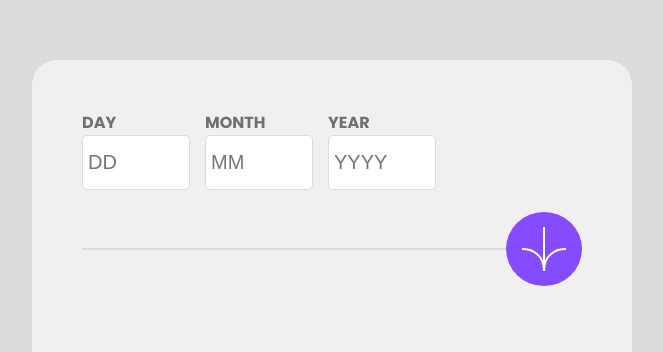
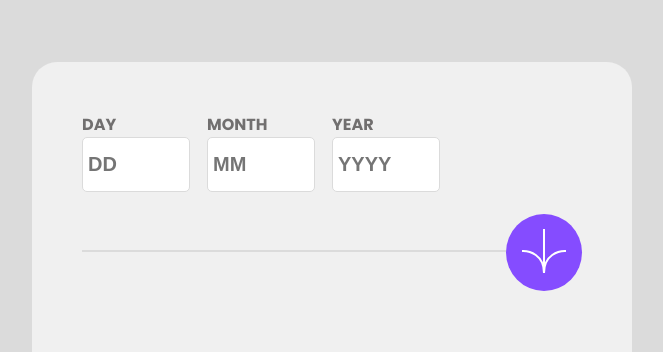
Before and after one commit to lmpko/frontendmentor-age-calculator-app-main, a React app: page / in a window 1280 px wide. Shown: the part 104-456 px from the top of the page, 308-971 px from the left. Built offline with nearby package versions, Linux system fonts and the light colour scheme.

Commit message:
linecomponent deleted, and elements added t oform as button with css and active states

```diff
--- a/app.css
+++ b/app.css
@@ -21,6 +21,8 @@ body{
 input{
     font-size: 1.25rem;
     padding: .9375rem.3125rem ;
+    font-weight: 700;
+    color: var(--sixthary-color);
 }
 
 main{
@@ -38,7 +40,12 @@ main{
 }
 
 .date-form{
-    display: flex;
+    display: grid;
+    grid-template-columns: 1fr 1fr 1fr 1fr;
+    grid-template-rows: 0.5fr 0.5fr;
+    grid-template-areas:
+    ". . . . "
+    "btn btn btn btn";
 }
 .date-form input{
     width: 5rem;
@@ -50,14 +57,22 @@ main{
 .line-with-img{
     text-align: center;
     padding-top: 3.125rem;
+    grid-area: btn;
 }
 
-.line-with-img img{
+.line-with-img button{
     position: relative;
     top: -2.875rem ;
     background-color: var(--primary-color);
     border-radius: 50%;
     padding: .9375rem;
+    border: none;
+    cursor: pointer;
+}
+
+.line-with-img button:hover,
+.line-with-img button:focus{
+    background-color: var(--sixthary-color);
 }
 
 .line-with-img hr{
--- a/src/AppLayout.js
+++ b/src/AppLayout.js
@@ -1,13 +1,11 @@
 import React from 'react'
 import DateFormCompononet from './DateFormCompononet'
-import LineComponent from "./LineComponent"
 import ShowComponent from "./ShowComponent"
 
 const AppLayout = () => {
   return (
     <>
         <DateFormCompononet/>
-        <LineComponent />
         <ShowComponent />
     </>
   )
--- a/src/DateFormCompononet.js
+++ b/src/DateFormCompononet.js
@@ -1,25 +1,37 @@
 import React from 'react'
+import arrowIMG from "/assets/images/icon-arrow.svg"
 
 const DateFormCompononet = () => {
   return (
     <form className='date-form'>
       <label for="day">
         day
-        <input type="number" name="day" value=""
-          id='day' placeholder='DD'/>
+        <input type="number" name="day"
+          id='day' placeholder='DD'
+          min="1" max="31" step="1"/>
       </label>
 
       <label for="month">
         month
-        <input type="number" name="month" value=""
-          id='month' placeholder='MM'/>
+        <input type="number" name="month"
+          id='month' placeholder='MM'
+          min="1" max="12" step="1"/>
       </label>
 
       <label for="year">
         year
-        <input type="number" name="year" value=""
-           id='year' placeholder='YYYY'/>
+        <input type="number" name="year"
+           id='year' placeholder='YYYY'
+           step="1" min="0"/>
       </label>
+
+      <div className='line-with-img'>
+      <hr/>
+      <button>
+        <img src={arrowIMG} alt="arrow-icon"/>
+      </button>
+
+    </div>
     </form>
   )
 }
--- a/src/LineComponent.js
+++ /dev/null
@@ -1,13 +0,0 @@
-import React from 'react'
-import arrowIMG from "/assets/images/icon-arrow.svg"
-
-const LineComponent = () => {
-  return (
-    <div className='line-with-img'>
-      <hr/>
-      <img src={arrowIMG} alt="arrow-icon"/>
-    </div>
-  )
-}
-
-export default LineComponent
```
